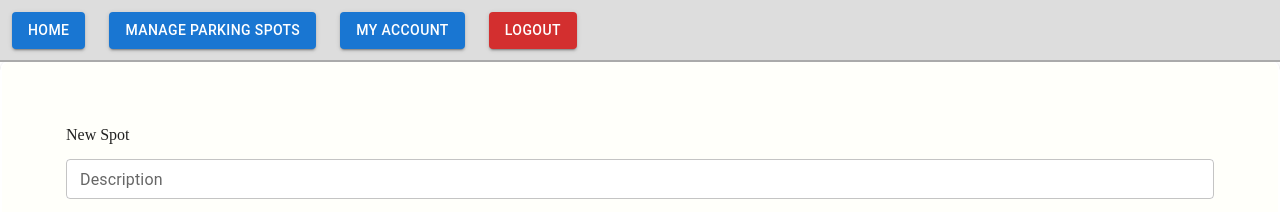
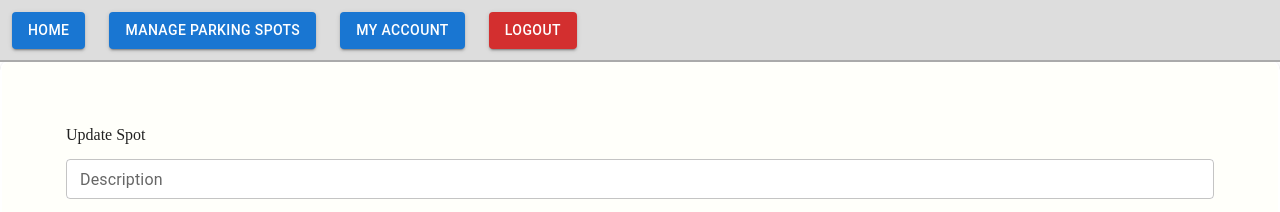
Before and after one commit to RunChennnn/Parking-Space-Booking, a React (Create React App) app in the folder frontend/vroom/: page /spots/update/1 in a window 1280 px wide. Shown: the top 212 px of the page. Built offline with nearby package versions, Linux system fonts and the light colour scheme; no server answers.

Commit message:
update spot fixed

```diff
--- a/frontend/vroom/src/components/UpdateCard.jsx
+++ b/frontend/vroom/src/components/UpdateCard.jsx
@@ -52,7 +52,7 @@ function UpdateCard (props) {
   return (
         <>
             <Card style={cardStyle}>
-                <div>{'New Spot'}</div>
+                <div>{'Update Spot'}</div>
                 <TextField fullWidth variant='outlined' size='small' label='Description' id='description-input'
                            placeholder='Description' style={inputStyle}
                            value={props.cardInfo.description} onChange={(e) => props.cardSet.setDescription(e.target.value)}></TextField>
```
